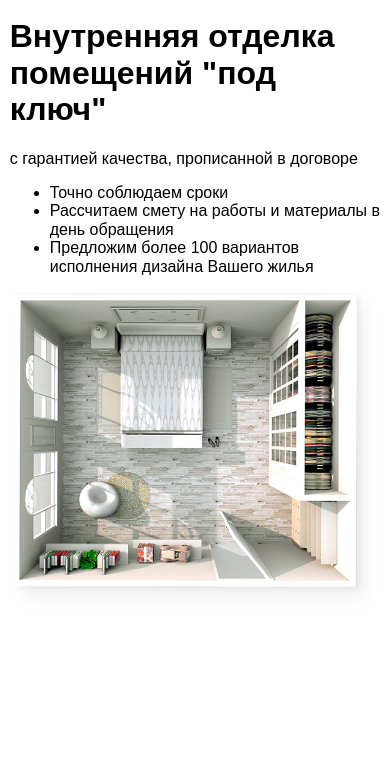
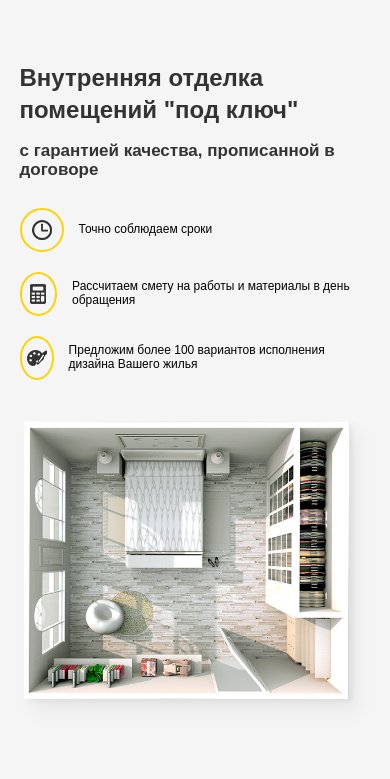
Before and after one commit to Karter13/Webstart, a plain HTML site: page src/index.html in a window 390 px wide. Shown: the part 99-878 px from the top of the page. Before the commit the page ends 844 px from the top, so only its background shows below. Drawn offline with Linux system fonts and the light colour scheme.

Commit message:
Сверстал блолок hero, адаптировал на 1200 и 768

```diff
--- a/src/index.html
+++ b/src/index.html
@@ -42,7 +42,7 @@
     <!-- /.navbar -->
 
     <main>
-        <div class="section-hero">
+        <div class="hero">
             <div class="container">
                 <div class="hero-block">
                     <div class="hero-text">
@@ -50,24 +50,30 @@
                             Внутренняя отделка
                             помещений "под ключ"
                         </h1>
-                        <span class="hiro-text__subtitle">
+                        <span class="hero-text__subtitle">
                             с гарантией качества, прописанной в договоре
                         </span>
 
                         <ul class="hero-list">
                             <li class="hero-list__item">
-                                <div class="hero-list__image"></div>
+                                <div class="hero-list__image">
+                                    <img src="img/hero/clock.png" alt="clock">
+                                </div>
                                 <span class="hero-list__text">Точно соблюдаем сроки
                                 </span>
                             </li>
                             <li class="hero-list__item">
-                                <div class="hero-list__image"></div>
+                                <div class="hero-list__image">
+                                    <img src="img/hero/calck.png" alt="calck">
+                                </div>
                                 <span class="hero-list__text">Рассчитаем смету на работы
                                     и материалы в день обращения
                                 </span>
                             </li>
                             <li class="hero-list__item">
-                                <div class="hero-list__image"></div>
+                                <div class="hero-list__image">
+                                    <img src="img/hero/paint.png" alt="paint">
+                                </div>
                                 <span class="hero-list__text">Предложим более 100 вариантов
                                     исполнения дизайна Вашего жилья
                                 </span>
--- a/src/sass/_interface.sass
+++ b/src/sass/_interface.sass
@@ -16,7 +16,7 @@ img
 @media (max-width: 567px)
   .container
     max-width: 550px
-    width: 95%
+    width: 90%
 
 .button
   border-radius: 10px
--- a/src/sass/blocks/_hero.sass
+++ b/src/sass/blocks/_hero.sass
@@ -0,0 +1,64 @@
+.hero
+  padding: 50px 0
+  background-color: #f5f5f5
+  &-block
+    display: flex
+  &-text
+    flex-basis: 45%
+    padding-right: 120px
+    &__title
+      color: $text-color
+      font-size: 41px
+      font-weight: 600
+      line-height: 55px
+      margin-bottom: 40px
+    &__subtitle
+      display: inline-block
+      color: $text-color
+      font-size: 20px
+      font-weight: 600
+      margin-bottom: 66px
+  &-list
+    margin: 0
+    padding: 0
+    &__item
+      display: flex
+      align-items: center
+      margin-bottom: 25px
+    &__image
+      width: 40px
+      height: 40px
+      border: 2px solid $main-color
+      display: flex
+      align-items: center
+      justify-content: center
+      border-radius: 50%
+      margin-right: 30px
+    &__text
+      max-width: 300px
+
+@media (max-width: 1200px)
+  .hero
+    &-block
+      flex-direction: column
+    &-list
+      margin-bottom: 40px
+    &-text
+      padding-right: 10px
+@media (max-width: 768px)
+  .hero
+    &-text
+      &__title
+        font-size: 24px
+        line-height: 1.3
+        margin-bottom: 16px
+      &__subtitle
+        font-size: 17px
+        margin-bottom: 28px
+    &-list
+      &__text
+        font-size: 12px
+      &__image
+        margin-right: 15px
+      &__item
+        margin-bottom: 20px
--- a/src/sass/style.sass
+++ b/src/sass/style.sass
@@ -2,4 +2,5 @@
 @import 'interface'
 /*Импорт стилей шапки*/
 @import 'blocks/navbar'
+/*стили для главного экрана*/
 @import 'blocks/hero'
```
Also changed, not shown: src/css/style.css, src/img/hero/calck.png (added), src/img/hero/clock.png (added), src/img/hero/paint.png (added), 1 other file.
